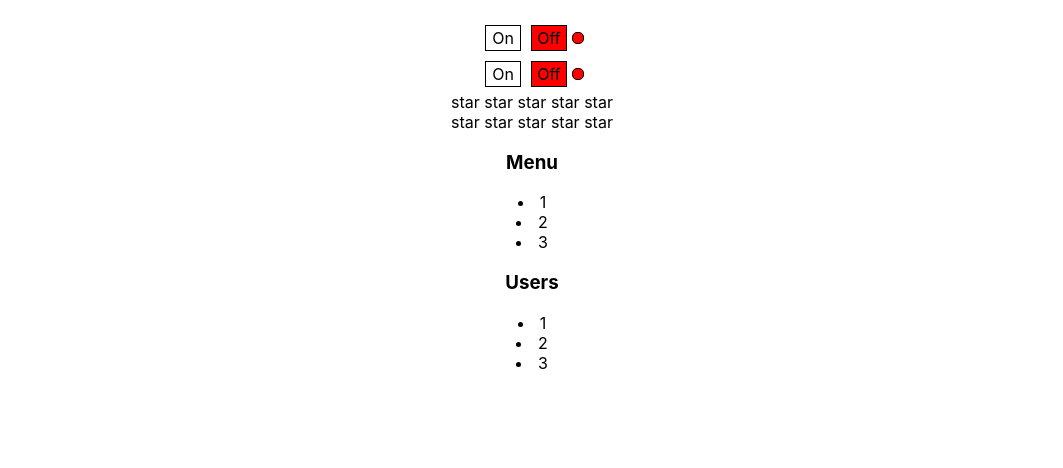
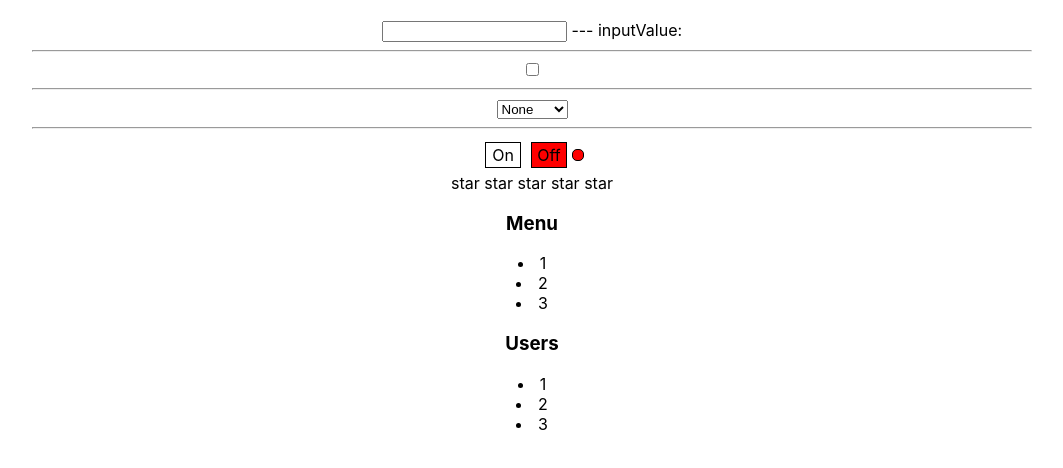
Before and after one commit to SnezhanaKorsak/Learn-react-ts, a React (Create React App) app: page / in a window 1280 px wide. Shown: the top 468 px of the page, without its empty margins (108-1171 px from the left). Built offline with nearby package versions, Linux system fonts and the light colour scheme.

Commit message:
controlled input, checkbox, select

```diff
--- a/src/App.css
+++ b/src/App.css
@@ -1,5 +1,5 @@
 .App {
-    width: 350px;
+    width: 1000px;
     margin: 20px auto;
     text-align: center;
 }
--- a/src/App.tsx
+++ b/src/App.tsx
@@ -6,6 +6,10 @@ import {UncontrolledOnOff} from "./components/UncontrolledOnOff";
 import {UncontrolledRating, ValueType} from "./components/UncontrolledRating";
 import {Accordion} from "./components/Accordion/Accordion";
 import {OnOff} from "./components/OnOff";
+import {UncontrolledInput} from "./components/UncontrolledInput";
+import {ControlledCheckbox, ControlledInput, ControlledSelect} from "./components/ControlledInput";
+
+
 
 
 function App() {
@@ -19,10 +23,16 @@ function App() {
 
     return (
         <div className="App">
-            <UncontrolledOnOff/>
+
+            {/*<UncontrolledInput/>*/}
+            <ControlledInput/>
+            <ControlledCheckbox/>
+            <ControlledSelect/>
+
+          {/*  <UncontrolledOnOff/>*/}
             <OnOff on={on} setOn={setOn}/>
 
-            <UncontrolledRating/>
+            {/*<UncontrolledRating/>*/}
             <Rating value={ratingValue} onClick={setRatingValue}/>
 
             {/*<UncontrolledAccordion title={"Menu"}/>
@@ -30,6 +40,8 @@ function App() {
 
             <Accordion title={"Menu"} collapsed={collapsed} onChange={onChangeHandler}/>
             <Accordion title={"Users"} collapsed={collapsed} onChange={onChangeHandler}/>
+
+
         </div>
     );
 }
--- /dev/null
+++ b/src/components/ControlledInput.tsx
@@ -0,0 +1,46 @@
+import React, {ChangeEvent, useState} from "react";
+
+export function ControlledInput() {
+    let [parentValue, setParentValue] = useState('')
+
+    const onchangeHandlerForInput = (e: ChangeEvent<HTMLInputElement>) => {
+        setParentValue(e.currentTarget.value)
+    }
+
+    return <div>
+        <input value={parentValue} onChange={onchangeHandlerForInput}/> --- inputValue: {parentValue}
+        <hr/>
+    </div>
+}
+
+export function ControlledCheckbox() {
+    let [parentValue, setParentValue] = useState(false)
+
+    const onchangeHandlerForCheckbox = (e: ChangeEvent<HTMLInputElement>) => {
+        setParentValue(e.currentTarget.checked)
+    }
+
+    return <div>
+        <input type="checkbox" checked={parentValue} onChange={onchangeHandlerForCheckbox}/>
+        <hr/>
+    </div>
+}
+
+export function ControlledSelect() {
+    let [selectValue, setSelectValue] = useState<string | undefined>(undefined)
+
+    const onchangeHandlerForSelect = (e: ChangeEvent<HTMLSelectElement>) => {
+        setSelectValue(e.currentTarget.value)
+    }
+
+    return <div>
+        <select value={selectValue} onChange={onchangeHandlerForSelect}>
+            <option>None</option>
+            <option value={1}>Minsk</option>
+            <option value={2}>London</option>
+            <option value={3}>Moscow</option>
+        </select>
+        <hr/>
+    </div>
+
+}
--- /dev/null
+++ b/src/components/UncontrolledInput.tsx
@@ -0,0 +1,20 @@
+import React, {useRef, useState} from "react";
+
+export function UncontrolledInput() {
+    let [value, setValue] = useState('')
+    let inputRef = useRef<HTMLInputElement>(null)
+
+    const save = () => {
+        const el = inputRef.current as HTMLInputElement
+        setValue(el.value)
+    }
+
+    return (
+        <div>
+          <input ref={inputRef}/>
+          <button onClick={save}>SAVE</button>
+            -----current value: {value}
+        <hr/>
+        </div>
+    )
+}
--- a/src/components/UncontrolledOnOff.tsx
+++ b/src/components/UncontrolledOnOff.tsx
@@ -1,20 +1,9 @@
 import React, {useState} from "react";
 
-type OnOffPropsType = {
-   /* on : boolean*/
-}
 
-export function UncontrolledOnOff(props: OnOffPropsType) {
+
+export function UncontrolledOnOff() {
     const [on, setOn] = useState(false)
-    const buttonStyle = {
-        display: 'inline-block',
-        width: '30px',
-        height: '20px',
-        border: '1px solid black',
-        padding: '2px',
-        margin: '5px',
-        lineHeight: '20px',
-    }
 
     const OnStyle = {
         display: 'inline-block',
```
